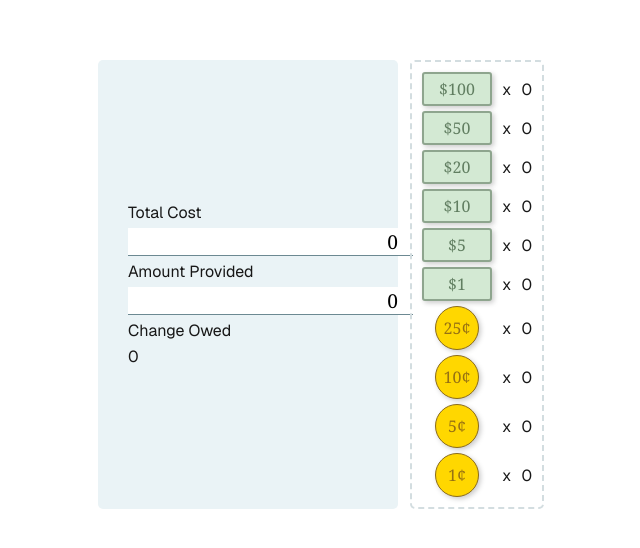
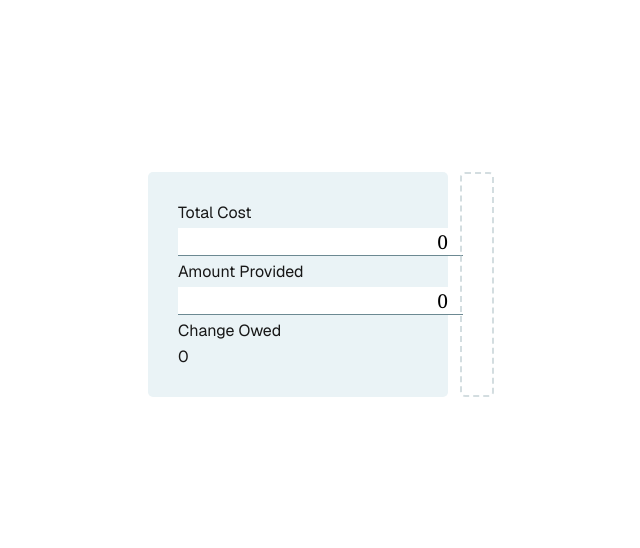
Before and after one commit to UnitedThoughts/interview.adt, a Next.js app: page / in a window 1280 px wide. Shown: the part 116-664 px from the top of the page, without its empty margins (319-959 px from the left). Built offline with nearby package versions, Linux system fonts and the light colour scheme.

Commit message:
Change-making prototype

```diff
--- a/src/app/amounts.ts
+++ b/src/app/amounts.ts
@@ -1,3 +1,5 @@
-type Amounts = {totalCostUSD: number, amountProvidedUSD: number, changeOwedUSD: number, valid: boolean}
+import DenominationStack from "./denomination_stack"
+
+type Amounts = {totalCostUSD: number, amountProvidedUSD: number, changeOwedUSD: number, stacks: DenominationStack[], valid: boolean}
 
 export default Amounts
--- a/src/app/change_reducer.ts
+++ b/src/app/change_reducer.ts
@@ -1,13 +1,17 @@
 import Amounts from "./amounts"
+import type Denomination from "./denomination"
+import type DenominationStack from "./denomination_stack"
+import denominations from "./denominations"
 
 export default (old_amounts: Amounts, action: {type: string, value: number}) => {
-
     let new_amounts: Amounts = {
       totalCostUSD: old_amounts.totalCostUSD,
       amountProvidedUSD: old_amounts.amountProvidedUSD,
       changeOwedUSD: 0,
-      valid: false
+      stacks: [],
+      valid: true
     }
+
     switch(action.type){
       case 'change:cost': {
         new_amounts.totalCostUSD = action.value
@@ -23,7 +27,34 @@ export default (old_amounts: Amounts, action: {type: string, value: number}) =>
     }
 
     new_amounts.changeOwedUSD = new_amounts.amountProvidedUSD - new_amounts.totalCostUSD
-    new_amounts.valid = new_amounts.changeOwedUSD >= 0
+
+    let change_remaining = new_amounts.changeOwedUSD
+
+    while(change_remaining > 0){
+      let largest_denomination: Denomination | null = null
+
+      for (let denomination of denominations){
+        if(denomination.value_usd <= change_remaining && (!largest_denomination || denomination.value_usd > largest_denomination?.value_usd)){
+          largest_denomination = denomination
+        }
+      }
+
+      if(!largest_denomination){
+        new_amounts.valid = false
+        break
+      }
+
+      let existing_stack: DenominationStack | undefined = new_amounts.stacks.find((stack) => stack.denomination.value_usd === largest_denomination.value_usd)
+      if(!existing_stack){
+        existing_stack = {count: 0, denomination: largest_denomination}
+        new_amounts.stacks.push(existing_stack)
+      }
+
+      existing_stack.count += 1
+      change_remaining -= largest_denomination.value_usd
+    }
+
+    new_amounts.valid = true
 
     return new_amounts
   }
--- /dev/null
+++ b/src/app/denomination.ts
@@ -0,0 +1,2 @@
+type Denomination = {value_usd: number, type: string}
+export default Denomination
--- a/src/app/denomination_stack.ts
+++ b/src/app/denomination_stack.ts
@@ -1,2 +1,4 @@
-type DenominationStack = {value_usd: number, type: string, count: number}
+import Denomination from "./denomination"
+
+type DenominationStack = {denomination: Denomination, count: number}
 export default DenominationStack
--- a/src/app/denominations_list.tsx
+++ b/src/app/denominations_list.tsx
@@ -1,24 +1,26 @@
-import DenominationStack from "./denomination_stack"
+import type Amounts from "./amounts";
+import type DenominationStack from "./denomination_stack"
+
 import icons from "./icons.module.css"
-import styles from "./page.module.css";
+import styles from "./page.module.css"
 
-const DenominationDisplay = ({denomination: denomination}: {denomination: DenominationStack}) => {
-    return (<div key={denomination.value_usd} className={`${styles.denomination_display} ${denomination.count === 0 ? 'inactive' : 'active'}`} >
-      {denomination.type === 'bill' ? (
-        <span className={ icons.bill_icon }>{denomination.value_usd}</span>
+const DenominationDisplay = ({stack}: {stack: DenominationStack}) => {
+    return (<div className={`${styles.denomination_display} ${stack.count === 0 ? 'inactive' : 'active'}`} >
+      {stack.denomination.type === 'bill' ? (
+        <span className={ icons.bill_icon }>{stack.denomination.value_usd}</span>
       ) : (
-        <span className={ icons.coin_icon }>{denomination.value_usd * 100}</span>
+        <span className={ icons.coin_icon }>{stack.denomination.value_usd * 100}</span>
       )}
           x
-          <span className="count">{denomination.count}</span>
+          <span className="count">{stack.count}</span>
         </div>
     )
   }
 
-  const DenominationsList = ({change}: {change: DenominationStack[]}) => {
+  const DenominationsList = ({amounts}: {amounts: Amounts}) => {
     return (
       <div id="change-returned" className={styles.change_returned}>
-        {change.map(denomination =>  <DenominationDisplay key={denomination.value_usd} denomination={denomination}/>)
+        {amounts.stacks.map(stack =>  <DenominationDisplay key={stack.denomination.value_usd} stack={stack}/>)
         }
       </div>
     )
--- a/src/app/page.tsx
+++ b/src/app/page.tsx
@@ -1,30 +1,19 @@
 'use client'
 
-import styles from "./page.module.css";
 import { useReducer } from 'react';
 
-import denominations from "./denominations";
+import styles from "./page.module.css";
 import AmountsDisplay from "./amounts_display";
 import DenominationsList from "./denominations_list";
-
-import type DenominationStack from "./denomination_stack";
 import changeReducer from "./change_reducer"
 
-let change: DenominationStack[] = denominations.map((denomination) => {
-  return {
-    value_usd: denomination.value_usd,
-    type: denomination.type,
-    count: 0
-  }
-})
-
 export default function Home() {
-  const [amounts, dispatch] = useReducer(changeReducer, {totalCostUSD: 0, amountProvidedUSD: 0, changeOwedUSD: 0, valid: true})
+  const [amounts, dispatch] = useReducer(changeReducer, {totalCostUSD: 0, amountProvidedUSD: 0, changeOwedUSD: 0, stacks: [], valid: true})
 
   return (
     <main className={styles.main}>
       <AmountsDisplay amounts={amounts} dispatch={dispatch}/>
-      <DenominationsList change={change}/>
+      <DenominationsList amounts={amounts}/>
     </main>
   )
 }
```
